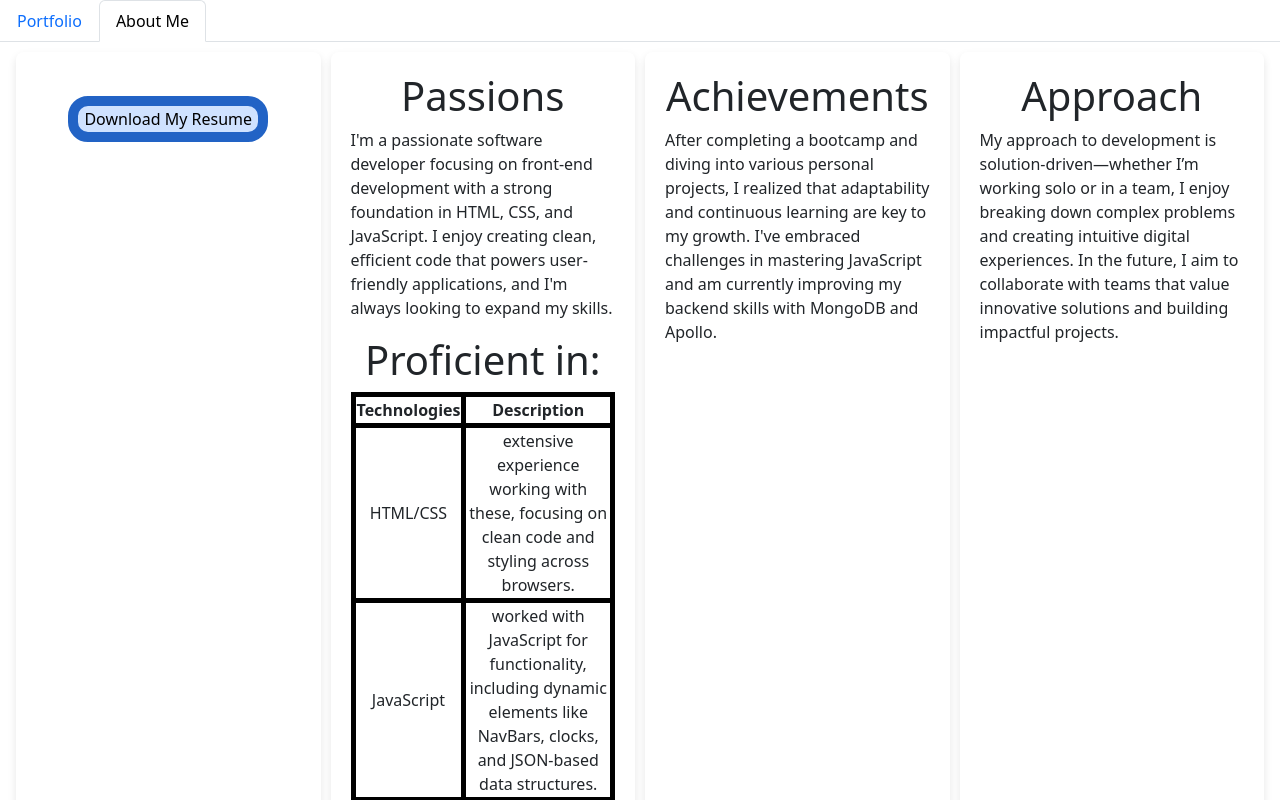
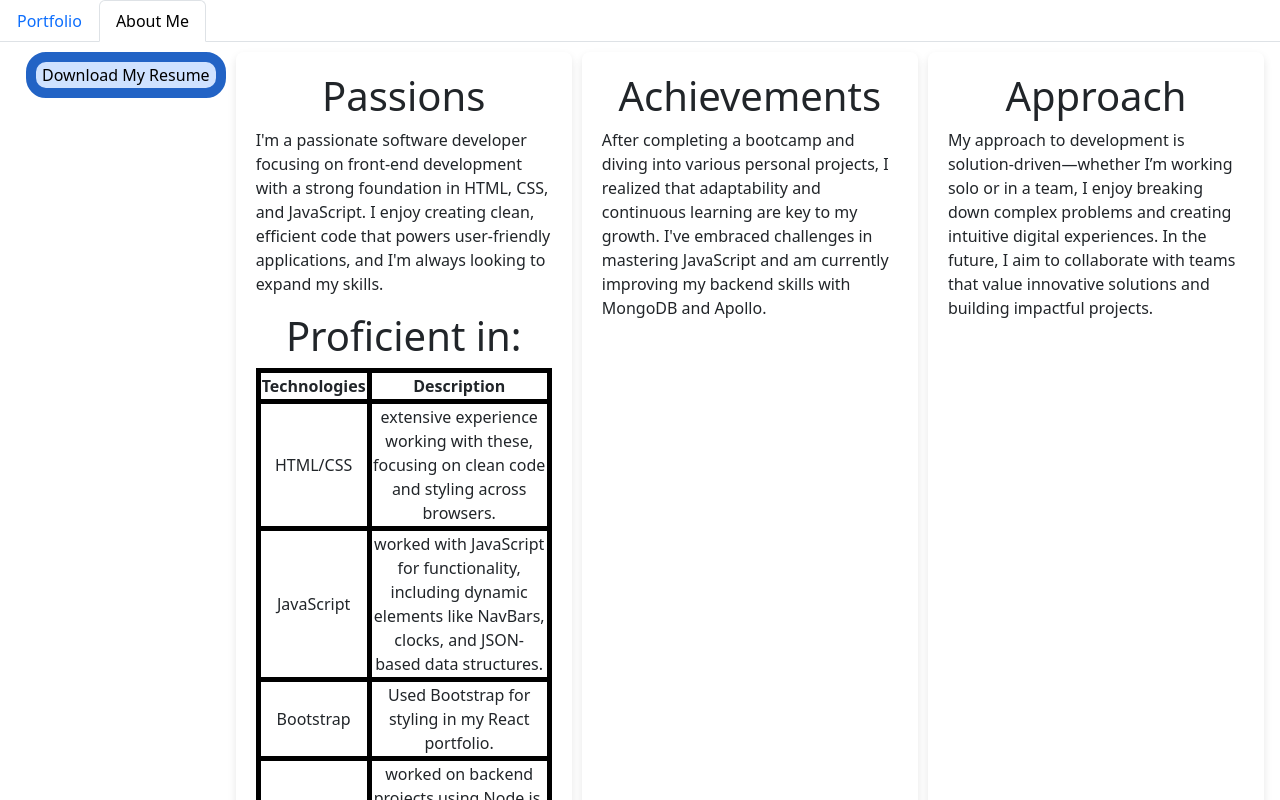
Before and after one commit to Uwttn/react-portfolio, a React (Vite) app: page / in a window 1280 px wide. Shown: the top 800 px of the page. Built offline with nearby package versions, Linux system fonts and the light colour scheme.

Commit message:
Changed header color

```diff
--- a/src/components/css/style.css
+++ b/src/components/css/style.css
@@ -1,6 +1,9 @@
 :root {
-  --primary-color: #cfe2ff;
   --highlight-color: #f5f5dc;
+}
+
+#header {
+  color: white;
 }
 
 .main {
--- a/src/components/pages/About.jsx
+++ b/src/components/pages/About.jsx
@@ -4,12 +4,10 @@ export default function About() {
   return (
     <>
       <div className="content">
-        <div className="section">
           <br />
           <a href="assets/Resume 2024.09.29.pdf">
             <button>Download My Resume</button>
           </a>
-        </div>
         <div className="section">
           <h1>Passions</h1>
           <p>
--- a/src/components/pages/Home.jsx
+++ b/src/components/pages/Home.jsx
@@ -3,7 +3,7 @@ import "../css/style.css";
 export default function Home() {
   return (
     <div className="card">
-      <h1 align="center" className="card bg-primary-subtle">
+      <h1 align="center" className="card bg-primary" id="header">
         Jose's Deployed Projects
       </h1>
 
```
